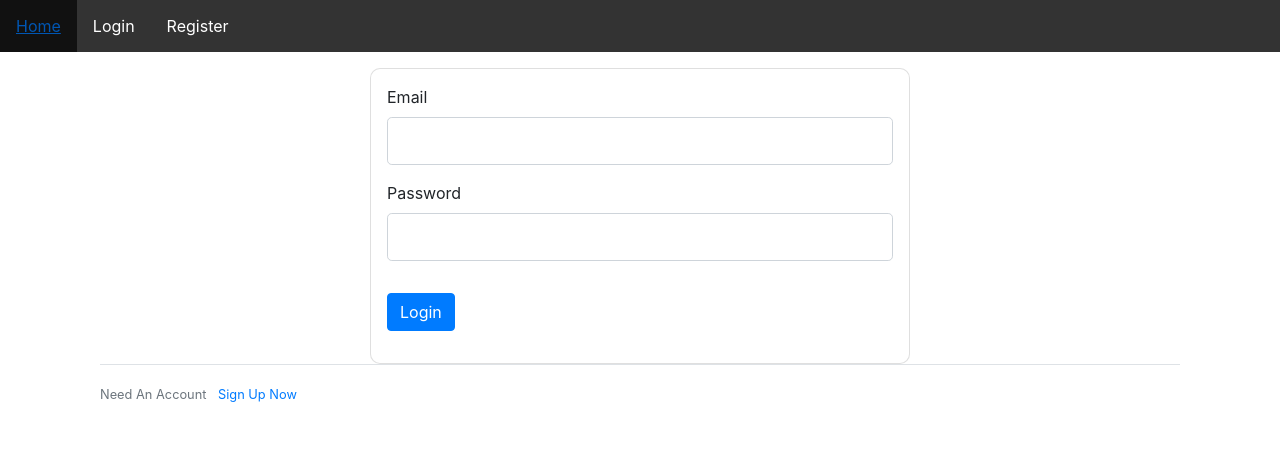
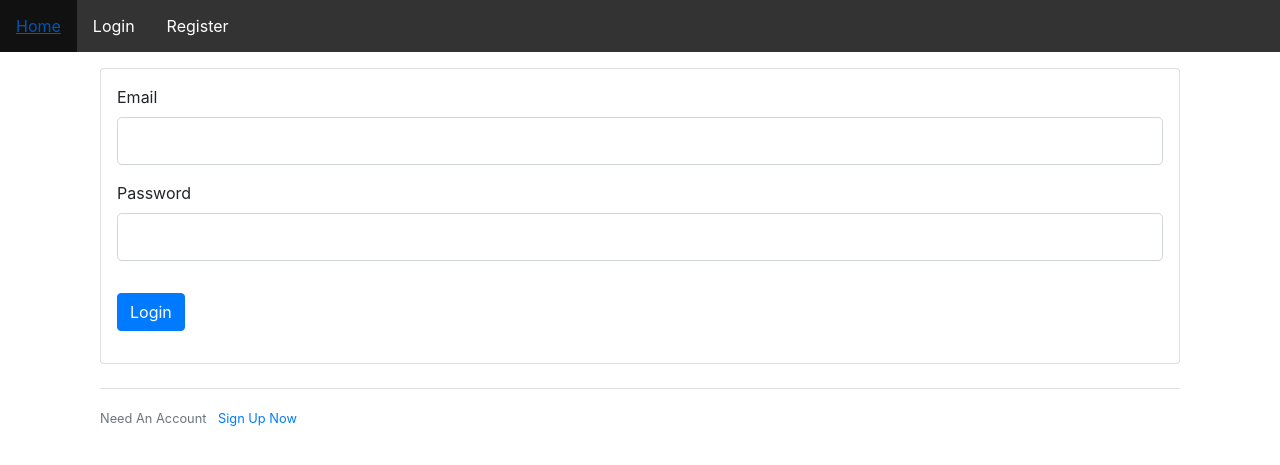
Before and after one commit to daniel-a-r/CCNY_Database_Project, a Flask app: page /login/ in a window 1280 px wide. Shown: the top 465 px of the page. Run offline with Flask 2, Linux system fonts and the light colour scheme.

Commit message:
Modify login form to be uniform to other forms

```diff
--- a/flask_app/static/css/main.css
+++ b/flask_app/static/css/main.css
@@ -27,15 +27,15 @@ li a:hover {
   background-color: #111;
 }
 
-.album-info {
-  display: grid;
-  grid-template-columns: 1fr 2fr;
-}
-
 .albums {
   display: grid;
   grid-template-columns: 1fr 1fr 1fr;
   justify-items: center;
+}
+
+.album-info {
+  display: grid;
+  grid-template-columns: 1fr 2fr;
 }
 
 .track {
--- a/flask_app/templates/login.html
+++ b/flask_app/templates/login.html
@@ -2,7 +2,7 @@
 
 {% block content %}
     <div class="container">
-        <form method="POST" class="card bg-blur p-3 mt-3" style="border-radius: 10px; width: 50%; margin: 0 auto;">
+        <form method="POST" class="card bg-blur p-3 mt-3 mb-4">
             {{ form.hidden_tag() }}
             <fieldset class="form-group">
                 {% for field in form %}
--- a/flask_app/templates/register.html
+++ b/flask_app/templates/register.html
@@ -2,7 +2,7 @@
 
 {% block content %}
     <div class="container">
-        <form method="POST" class="card bg-blur p-3 mt-3">
+        <form method="POST" class="card bg-blur p-3 mt-3 mb-4">
             {{ form.hidden_tag() }}
             <fieldset class="form-group">
                 {% for field in form %}
```
